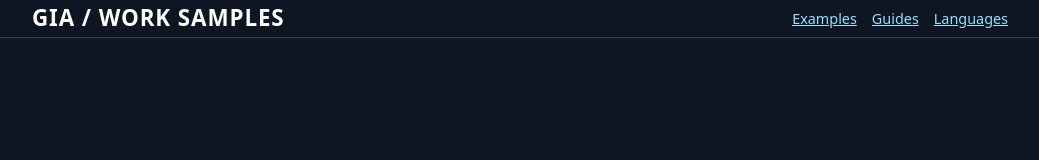
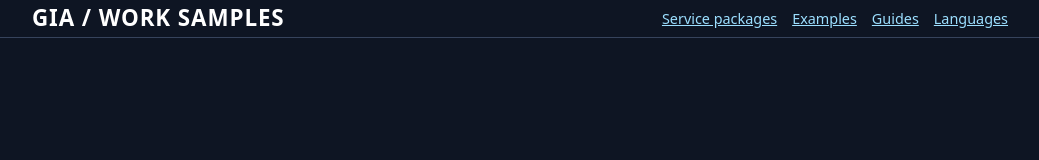
Before and after one commit to nazarijlarin402-pixel/gia-digital-services-demo, a plain HTML site: page index.html in a window 1280 px wide. Shown: the top 160 px of the page, without its empty margins (120-1159 px from the left). Drawn offline with Linux system fonts and the light colour scheme.

Commit message:
Add portfolio navigation to verified low-cost service packages without touching GIA production site

```diff
--- a/index.html
+++ b/index.html
@@ -41,7 +41,7 @@
 <body>
   <header><nav class="layout" aria-label="Main navigation">
     <a class="brand" href="#top">GIA / WORK SAMPLES</a>
-    <div class="links"><a href="#examples">Examples</a><a href="#guides">Guides</a><a href="#languages">Languages</a></div>
+    <div class="links"><a href="services/">Service packages</a><a href="#examples">Examples</a><a href="#guides">Guides</a><a href="#languages">Languages</a></div>
   </nav></header>
   <main class="layout" id="top">
     <section class="hero" aria-labelledby="heading">
```
